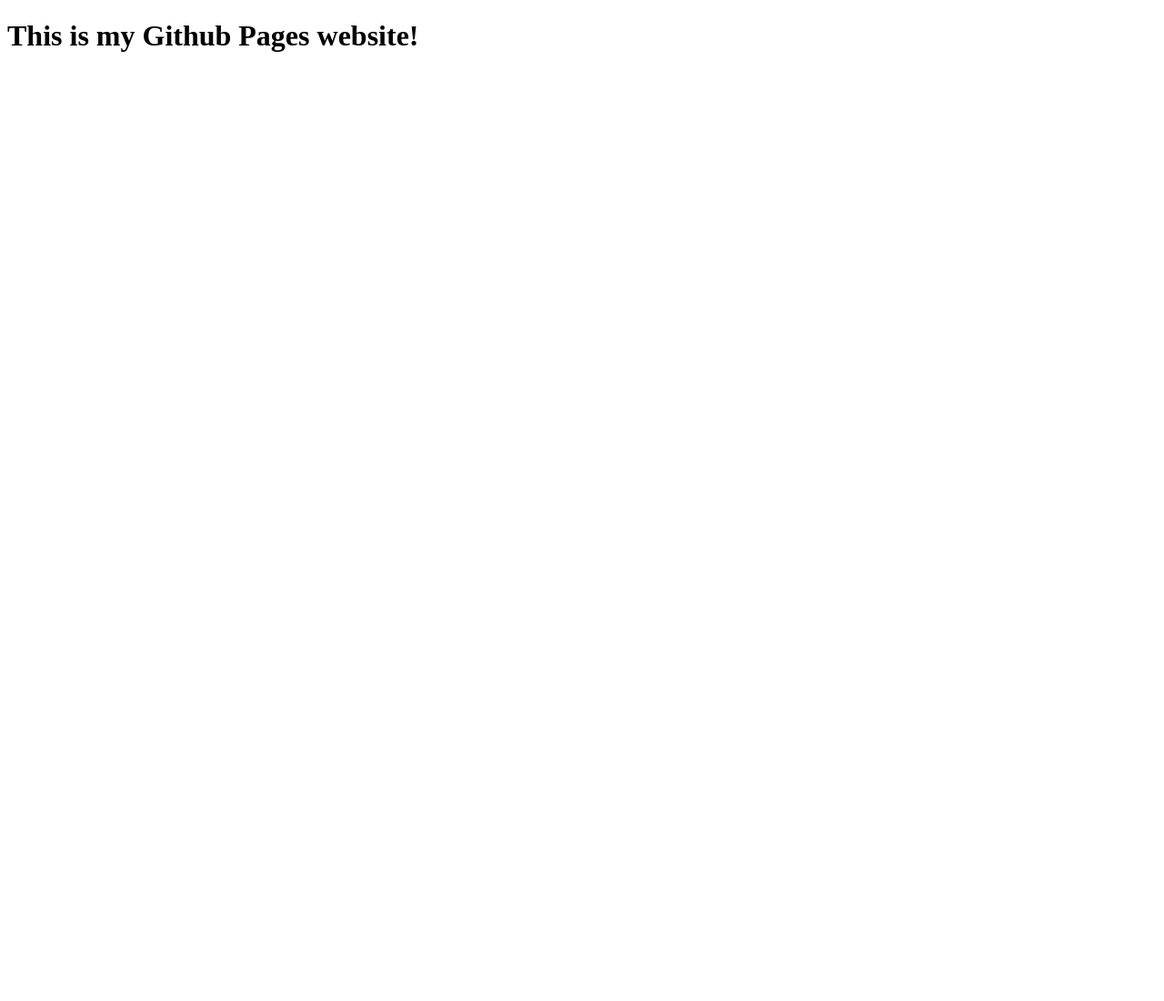
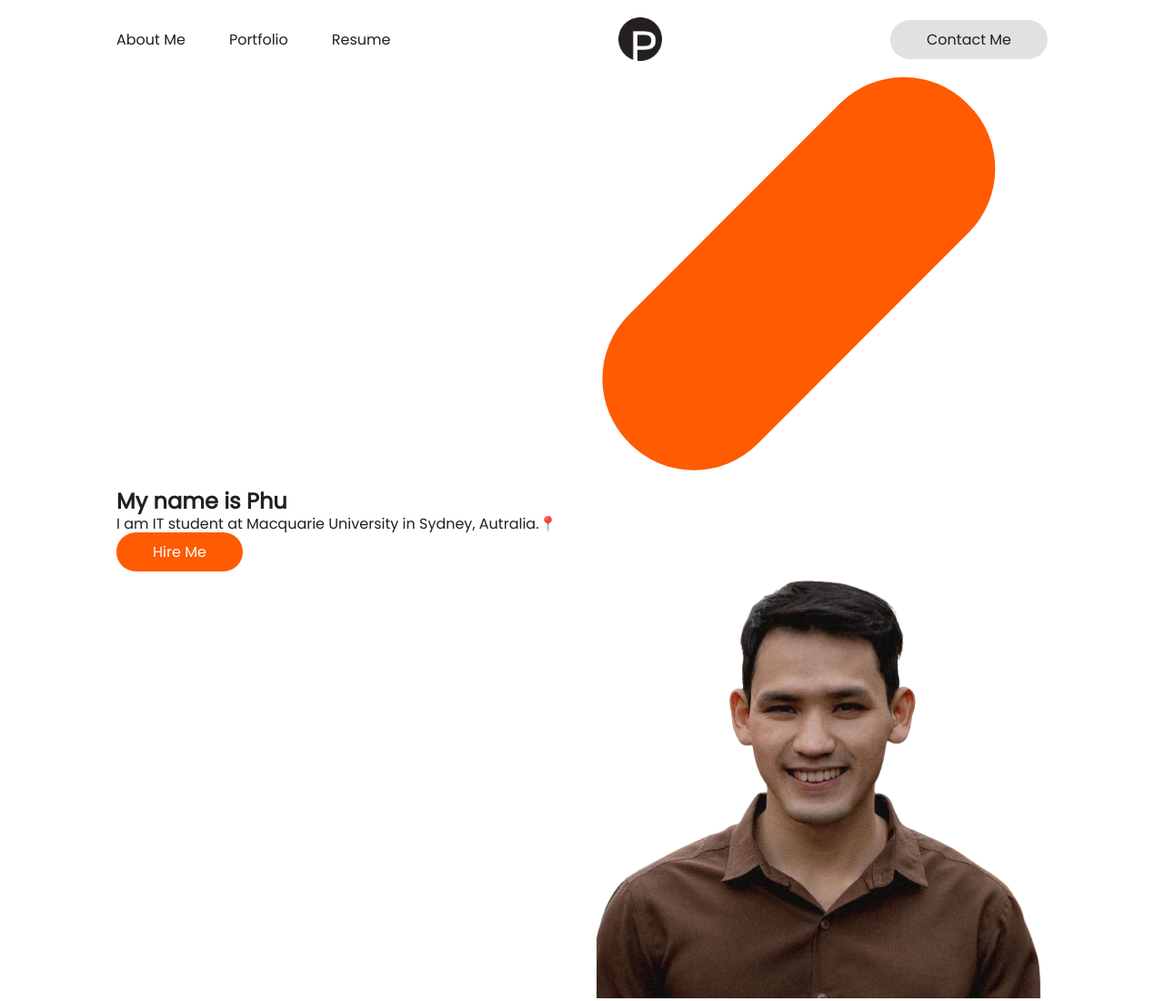
Before and after one commit to vinhphuphan/vinhphuphan.github.io, a plain HTML site: page index.html in a window 1280 px wide. Shown: the whole page at 91% size. Before the commit the page ends 800 px from the top, so only its background shows below. Drawn offline with nearby package versions, Linux system fonts and the light colour scheme.

Commit message:
Build Navbar and Hero section

```diff
--- /dev/null
+++ b/assets/sass/_config.scss
@@ -0,0 +1,21 @@
+@import url('https://fonts.googleapis.com/css?family=Poppins: 200, 300, 400, 500, 600, 700, 800, 900&display=swap');
+
+// Reset CSS
+* {
+    margin: 0;
+    padding: 0;
+    outline: 0;
+    border: 0;
+    box-sizing: border-box;
+    text-decoration: none;
+    list-style: none;
+}
+
+// Declare variables
+$primary-color: #FE5B02;
+$secondary-color: #241F21;
+$black-color : #030303;
+$white-color : #ffffff;
+$grey-color : #E1E1E1;
+$container-lg: 80%;
+$container-md: 90%;
--- /dev/null
+++ b/assets/sass/_general.scss
@@ -0,0 +1,102 @@
+html {
+    scroll-behavior: smooth;
+}
+
+body {
+    font-family: "Poppins", sans-serif;
+    line-height: 1.2;
+    color : $secondary-color;
+    background: $white-color;
+    user-select: none;
+    font-weight: 400;
+}
+
+.container{
+    width : $container-lg;
+    margin : 0 auto;
+}
+
+img {
+    max-width: 100%;
+    height: auto;
+    margin : 0 auto;
+}
+
+
+h1, h2, h3, h4, h5 {
+    line-height: 1.2;
+}
+
+p {
+    color : $secondary-color;
+    font-size: 1rem;
+    font-weight: 400;
+}
+
+section {
+    margin-top : 4rem;
+
+    & > h2 {
+        text-align: center;
+    }
+
+    & > p {
+        text-align: center;
+        width: 42%;
+        margin : 0.6rem auto 2.5rem;
+    }
+}
+
+.btn {
+    display : inline-block;
+    width : fit-content;
+    padding : 0.75rem 2.5rem ;
+    background : $grey-color;
+    color : $secondary-color;
+    cursor: pointer;
+    transition : all 400ms ease;
+    border : none;
+    border-radius: 3rem;
+    font-weight: 500;
+    font-size: 1rem;
+    &:hover {
+        background: $white-color;
+        color : $primary-color;
+        border : 1px solid $white-color;
+    }
+
+    &--primary {
+        background: $primary-color;
+        color : $white-color;
+    }
+}
+
+/*============ Medium Devices ============*/
+@media screen and (max-width : 1024px) {
+    .container {
+        width : $container-md;
+    }
+
+    section {
+        & > p {
+            width: 55%;
+        }
+    }
+}
+
+/*============ Media Query ============*/
+@media screen and (max-width : 767px) {
+    section {
+        width : $container-md;
+
+        & > p {
+            width: $container-md;
+        }
+    }
+
+    .btn {
+        padding : 13px 26px;
+        font-size: 10px;
+    }
+
+}
--- /dev/null
+++ b/assets/sass/_hero.scss
@@ -0,0 +1,13 @@
+#hero {
+    display: grid;
+    place-items: center;
+
+    .container {
+        display: grid;
+        grid-template-columns: 1fr 1fr;
+        gap: 2rem;
+        align-items: center;
+        justify-content: space-between;
+    }
+
+}
--- /dev/null
+++ b/assets/sass/_nav.scss
@@ -0,0 +1,71 @@
+nav {
+    position: absolute;
+    top: 0;
+    left: 0;
+    width: 100%;
+    padding: 1.2rem 0;
+    display: grid;
+    place-items: center;
+
+    .container {
+        display: flex;
+        justify-content: space-between;
+        align-items: center;
+
+        button {
+            display: none;
+        }
+
+        ul {
+            display: flex;
+            gap: 3rem;
+            align-items: center;
+
+            li {
+                a {
+                    color: $secondary-color;
+                    font-weight: 400;
+                    font-size: 1rem;
+                    display: inline-block;
+                    position: relative;
+                    transition: all 0.3s linear;
+
+                    &::after {
+                        content: '';
+                        position: absolute;
+                        width: 0;
+                        height: 3px;
+                        bottom: -10px;
+                        left: auto;
+                        right: 0;
+                        background-color: $primary-color;
+                        transform-origin: bottom left;
+                        transition: all 0.3s linear;
+                    }
+
+                    &:hover::after {
+                        width: 100%;
+                        left: 0;
+                        right: auto;
+                    }
+                }
+            }
+        }
+
+        .nav__logo {
+            width: 3rem;
+            height: 3rem;
+        }
+    }
+}
+
+
+
+/*============ Medium Devices ============*/
+// @media screen and (max-width: 1024px) {
+//     header {
+//         ul {
+//             display: none;
+//         }
+//     }
+// }
--- /dev/null
+++ b/assets/sass/style.scss
@@ -0,0 +1,4 @@
+@import "./config";
+@import "./general";
+@import "./nav";
+@import "./hero";
--- a/index.html
+++ b/index.html
@@ -1,11 +1,65 @@
 <!DOCTYPE html>
 <html lang="en">
-    <head>
-        <title>
-            My Site!
-        </title>
-    </head>
-    <body>
-        <h1>This is my Github Pages website!</h1>
-    </body>
+
+<head>
+    <meta charset="UTF-8">
+    <meta name="viewport" content="width=device-width, initial-scale=1.0">
+    <title>Vinh Phu </title>
+    <link rel="stylesheet" href="css/style.min.css">
+    <!-- Link Favicon -->
+    <!-- Android -->
+    <link rel="shortcut-icon" href="./assets/img/favicon/android-chrome-192x192.png" sizes="192x192">
+    <link rel="apple-touch-icon" sizes="180x180" href="./assets/img/favicon/apple-touch-icon.png">
+    <link rel="icon" type="image/png" sizes="32x32" href="./assets/img/favicon/favicon-32x32.png">
+    <link rel="icon" type="image/png" sizes="16x16" href="./assets/img/favicon/favicon-16x16.png">
+    <link rel="manifest" href="./assets/img/favicon/site.webmanifest">
+    <!-- Link icons -->
+    <link href='https://unpkg.com/boxicons@2.1.4/css/boxicons.min.css' rel='stylesheet'>
+    <!-- Link Swiper's CSS -->
+    <link rel="stylesheet" href="https://cdn.jsdelivr.net/npm/swiper@10/swiper-bundle.min.css" />
+</head>
+
+<body>
+    <!-- Navbar Start -->
+    <nav>
+        <div class="container">
+            <button id="nav__btn--open"><i class='bx bx-menu'></i></button>
+            <button id="nav__btn--close"><i class='bx bx-x'></i></button>
+            <ul id="nav__items">
+                <li class="nav__item"><a href="#" class="nav__link">About Me</a></li>
+                <li class="nav__item"><a href="#portfolio" class="nav__link">Portfolio</a></li>
+                <li class="nav__item"><a href="#resume" class="nav__link">Resume</a></li>
+            </ul>
+            <a href="#" class="nav__logo">
+                <img src="./assets/img/logo.png" alt="Logo">
+            </a>
+            <div class="nav__contact">
+                <a href="#contact" class="contact_btn btn">Contact Me</a>
+            </div>
+        </div>
+    </nav>
+    <!-- Navbar End -->
+
+    <!-- Hero Section Start -->
+    <section id="hero">
+        <div class="container">
+            <div class="hero__content">
+                <h1>My name is <strong>Phu</strong></h1>
+                <p>
+                    I am IT student at Macquarie University in Sydney, Autralia.📍
+                </p>
+                <a href="#" class="btn btn--primary">Hire Me</a>
+            </div>
+            <div class="hero__image">
+                <svg xmlns="http://www.w3.org/2000/svg" viewBox="0 0 500 536" transform="rotate(45)">
+                    <rect fill="#fe5b02" x="110" y="0" width="202" height="531" rx="100" ry="100" />
+                    <rect fill="#4a90d6" x="288" y="209" width="71" height="0" />
+                </svg>
+
+                <img src="./assets/img/Cutbody-removebg-preview.png" alt="">
+            </div>
+        </div>
+    </section>
+</body>
+
 </html>
```
Also changed, not shown: assets/img/Design.png (deleted), assets/img/P.png (deleted), assets/img/favicon/android-chrome-192x192.png (renamed from assets/img/android-chrome-192x192.png), assets/img/favicon/android-chrome-512x512.png (renamed from assets/img/android-chrome-512x512.png), assets/img/favicon/apple-touch-icon.png (renamed from assets/img/apple-touch-icon.png), assets/img/favicon/favicon-16x16.png (renamed from assets/img/favicon-16x16.png), assets/img/favicon/favicon-32x32.png (renamed from assets/img/favicon-32x32.png), assets/img/favicon/favicon.ico (renamed from assets/img/favicon.ico), assets/img/hero.png (deleted), assets/img/logo.png (renamed from assets/img/remove_bg.png), assets/img/vectorpaint-cropped.svg, assets/img/vectorpaint.svg (deleted), assets/js/main.js (added), css/style.min.css (added), 1 other file.
